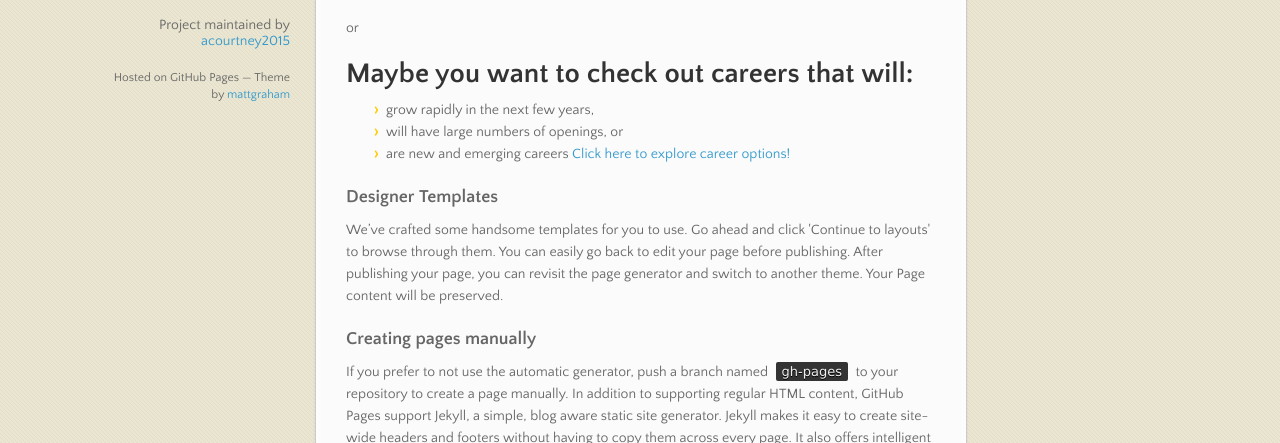
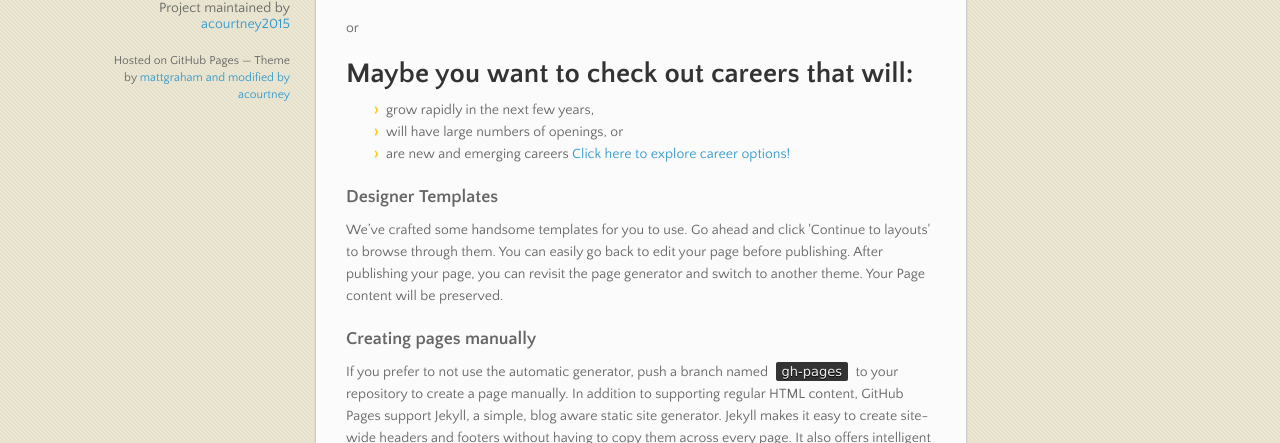
Before and after one commit to acourtney2015/SumoCareerChallenge, a plain HTML site: page index.html in a window 1280 px wide. Shown: the part 657-1100 px from the top of the page. Drawn offline with nearby package versions, Linux system fonts and the light colour scheme.

Commit message:
Update index.html

```diff
--- a/index.html
+++ b/index.html
@@ -83,7 +83,7 @@ First you should find out what you like to do <a href="http://www.mynextmove.org
       </section>
       <footer>
         <p>Project maintained by <a href="https://github.com/acourtney2015">acourtney2015</a></p>
-        <p><small>Hosted on GitHub Pages &mdash; Theme by <a href="https://twitter.com/michigangraham">mattgraham</a></small></p>
+        <p><small>Hosted on GitHub Pages &mdash; Theme by <a href="https://twitter.com/michigangraham">mattgraham and modified by acourtney</a></small></p>
       </footer>
     </div>
     <!--[if !IE]><script>fixScale(document);</script><![endif]-->
```
